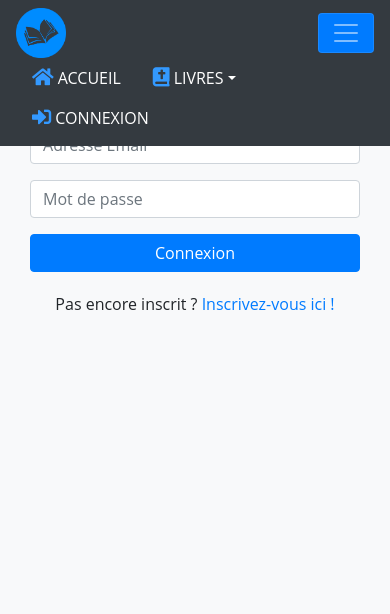
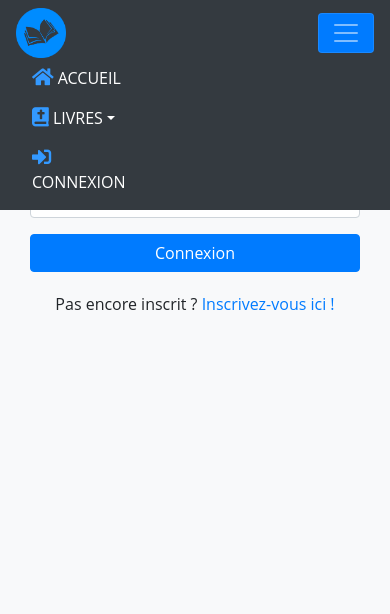
Before and after one commit to PhengDev/Projet-4-Jean-Forteroche, a PHP site: page /authentication in a window 390 px wide, after a click that opens the changed part. Shown: the top 614 px of the page. Run offline with PHP 8.4, Linux system fonts and the light colour scheme; some libraries are stand-ins or nearby versions.

Commit message:
Ajustement pour la connexion d'identifiant, et ajout le responsive sur le css

```diff
--- a/controllers/ControllerAuthentication.php
+++ b/controllers/ControllerAuthentication.php
@@ -3,30 +3,26 @@ session_start();
 
 require_once('views/View.php');
 
-class ControllerAuthentication {
+class ControllerAuthentication
+{
 
     private $_view;
     private $_authentication;
 
     protected $email;
-    protected $password;
+    public $password;
 
     public $error;
 
     /*CONSTRUCTOR*/
     public function __construct($url)
     {
-        if(isset($url) && count($url) > 1)
-        {
+        if (isset($url) && count($url) > 1) {
             echo "Error 404";
-        }
-        else if(isset($_POST['submit']))
-        {
+        } else if (isset($_POST['submit'])) {
             $this->_authentication = new AuthenticationManager;
             $this->checkFields();
-        }
-        else
-        {
+        } else {
             $this->authentication();
         }
     }
@@ -43,53 +39,35 @@ class ControllerAuthentication {
     /*Récupère les variables POST et affiche la vue de la page d'inscription*/
     private function checkFields()
     {
-        if(!empty($_POST['emailConnexion']) AND !empty($_POST['passwordConnexion']))
-        {
-            $this->email = htmlspecialchars($_POST['emailConnexion']);
-            $this->password = htmlspecialchars($_POST['passwordConnexion']);
+        if (!empty($_POST['emailconnect']) and !empty($_POST['passwordconnect'])) {
+            $this->email = htmlspecialchars($_POST['emailconnect']);
+            $this->password = htmlspecialchars($_POST['passwordconnect']);
 
-            $this->checkEmail();
-        }
-        else
-        {
+            $this->checkEmailAndPass();
+        } else {
             $this->error = "Tous les champs doivent être complétés !";
         }
 
         $this->authentication();
     }
 
-    /*Vérifie que l'adresse mail est valide */
-    private function checkEmail()
+    /*Vérifie que l'adresse mail et le mot le pasasse sont valide */
+    private function checkEmailAndPass()
     {
-        if(filter_var($this->email, FILTER_VALIDATE_EMAIL))
-        {
+        if (filter_var($this->email, FILTER_VALIDATE_EMAIL)) {
             $checkUser = $this->_authentication->checkUser($this->email);
-            $checkPass = password_verify($this->password, $checkUser['pass']);
 
-            $this->checkPassword($checkPass, $checkUser);
-        }
-        else
-        {
+            if (password_verify($this->password, $checkUser['pass'])) {
+                $_SESSION['id'] = $checkUser['id'];
+                $_SESSION['pseudo'] = $checkUser['pseudo'];
+                $_SESSION['email'] = $checkUser['email'];
+                $_SESSION['name'] = $checkUser['name'];
+                header("Location: home");
+            } else {
+                $this->error = "Mauvais adresse Email ou mot de passe !";
+            }
+        } else {
             $this->error = "Votre adresse mail n'est pas valide !";
         }
     }
-
-    /* Vérifie le mot de passe associé à l'adresse mail entrée dans le champ
-     et récupération des informations de l'utilisateur dans des variables de sessions */
-    private function checkPassword($checkPass, $checkUser)
-    {
-        if($checkPass)
-        {
-            $_SESSION['id'] = $checkUser['id'];
-            $_SESSION['pseudo'] = $checkUser['pseudo'];
-            $_SESSION['email'] = $checkUser['email'];
-            $_SESSION['name'] = $checkUser['name'];
-
-            header("Location: home");
-        }
-        else
-        {
-            $this->error = "Mauvais identifiant ou mot de passe !";
-        }
-    }
 }
--- a/public/css/style.css
+++ b/public/css/style.css
@@ -14,7 +14,7 @@ a:hover{
 
 /* Header */
 
-#navbarCollapse {
+#navbarToggleExternalContent {
     margin-left: 20px;
 }
 
@@ -115,11 +115,6 @@ footer {
     width: 20px;
     float: left;
     margin-right: 20px;
-
-}
-
-.text-censor {
-    font-size: 30px;
 }
 
 .block-warning {
@@ -179,3 +174,27 @@ footer {
     padding-bottom: 25px;
     border-radius: 10px;
 }
+
+@media screen and (max-width: 768px) {
+
+    #navbarCollapse {
+        margin-left: 0px;
+    }
+}
+
+@media screen and (max-width: 425px) {
+
+    #navbarToggleExternalContent {
+        margin-left: 0px;
+    }
+    .jumbotron {
+        margin-top: 20px;
+    }
+    .menu{
+        display:flex;
+        justify-content: space-around;
+        flex-direction: column;
+        margin-right: 250px;
+
+    }
+}
--- a/views/viewAuthentication.php
+++ b/views/viewAuthentication.php
@@ -7,12 +7,12 @@
         <form class="form-signin" method="POST" action="authentication">
             <h2 class="style-contact-title text-center">Connexion</h2>
             <div class="col-lg-4 offset-lg-4 mb-3">
-                <label for="emailConnexion" class="sr-only">Adresse Email</label>
-                <input type="email" name="emailConnexion" id="emailConnexion" class="form-control" placeholder="Adresse Email">
+                <label for="emailconnect" class="sr-only">Adresse Email</label>
+                <input type="email" name="emailconnect" id="emailconnect" class="form-control" placeholder="Adresse Email">
             </div>
             <div class="col-lg-4 offset-lg-4 mb-3">
-                <label for="passwordConnexion" class="sr-only">Mot de passe</label>
-                <input type="password" name="passwordConnexion" id="passwordConnexion" class="form-control" placeholder="Mot de passe">
+                <label for="passwordconnect" class="sr-only">Mot de passe</label>
+                <input type="password" name="passwordconnect" id="passwordconnect" class="form-control" placeholder="Mot de passe">
             </div>
             <div class="col-lg-4 offset-lg-4">
                 <button class="btn btn-primary btn-block" type="submit" name="submit">Connexion</button>
```
Also changed, not shown: controllers/ControllerAdministration.php (+28 -12 lines), models/AuthenticationManager.php (renamed from models/AuthentificationManager.php), models/Profile.php (renamed from models/Profil.php), models/ProfileManager.php (renamed from models/ProfilManager.php).
